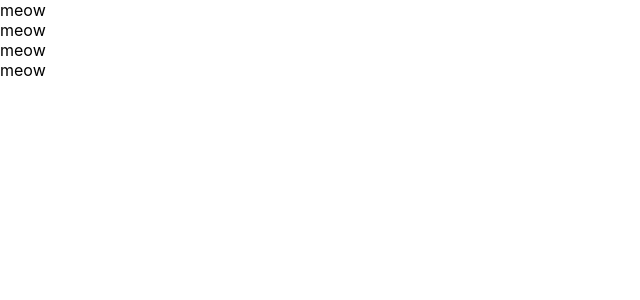
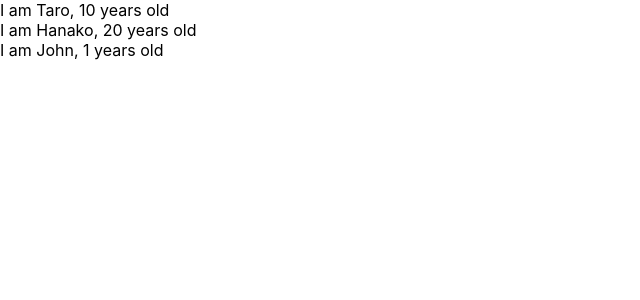
Before and after one commit to musyu36/react-redux-practice, a React (Create React App) app: page / in a window 1280 px wide. Shown: the top 300 px of the page, without its empty margins (0-640 px from the left). Built offline with nearby package versions, Linux system fonts and the light colour scheme.

Commit message:
practice props

```diff
--- a/src/App.js
+++ b/src/App.js
@@ -1,35 +1,37 @@
 import React, { Component } from "react";
-
-// class App extends Component {
-//   render() {
-//     return (
-//       // React.Fragmentで余計なdivを削減できる
-//       <React.Fragment>
-//         <label htmlFor="bar">bar</label>
-//         <input
-//           type="text"
-//           onClick={() => {
-//             console.log("asdfasdf");
-//           }}
-//         />
-//       </React.Fragment>
-//     );
-//   }
-// }
-
 const App = () => {
+  const profiles = [
+    {
+      name: "Taro",
+      age: 10,
+    },
+    {
+      name: "Hanako",
+      age: 20,
+    },
+    {
+      name: "John",
+    },
+  ];
   return (
     <div>
-      <Cat />
-      <Cat />
-      <Cat />
-      <Cat />
+      {profiles.map((profile, index) => {
+        return <User name={profile.name} age={profile.age} key={index} />;
+      })}
     </div>
   );
 };
 
-const Cat = () => {
-  return <div>meow</div>;
+const User = (props) => {
+  return (
+    <div>
+      I am {props.name}, {props.age} years old
+    </div>
+  );
+};
+
+User.defaultProps = {
+  age: 1,
 };
 
 export default App;
```
